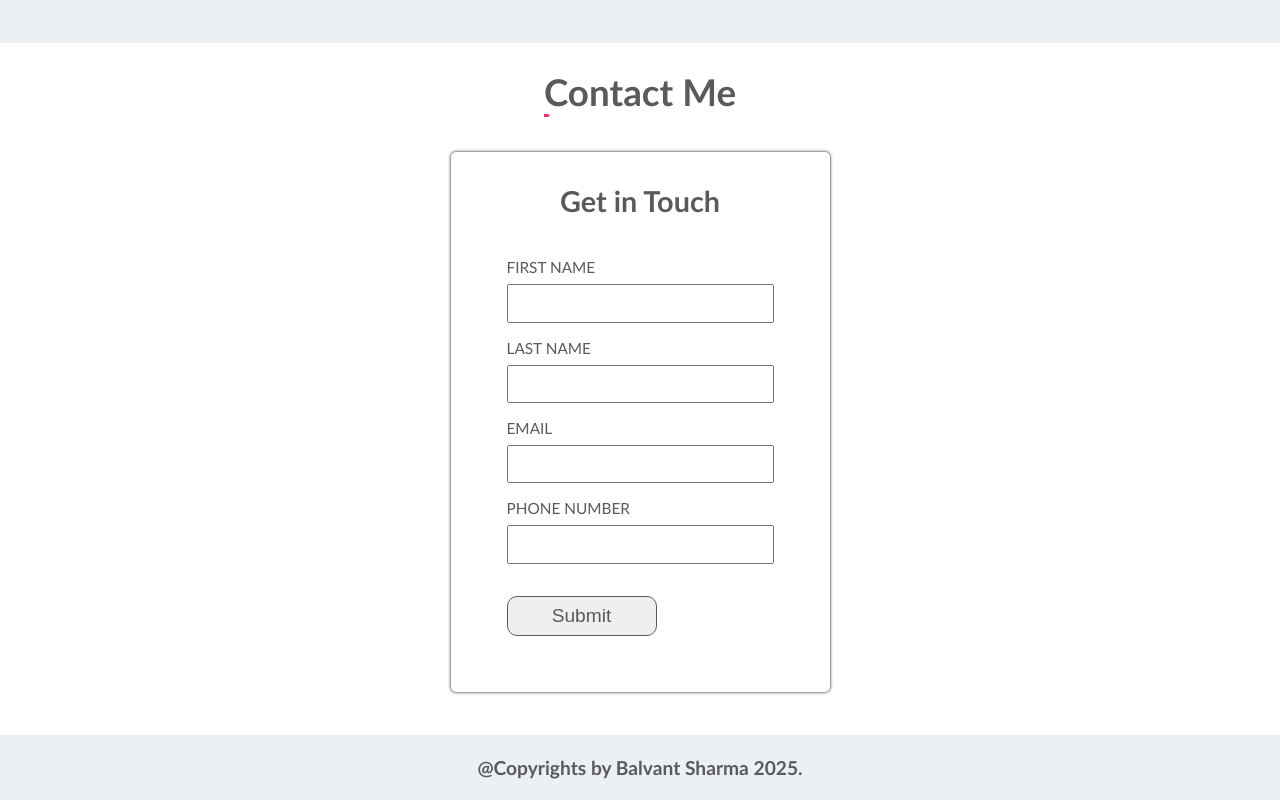
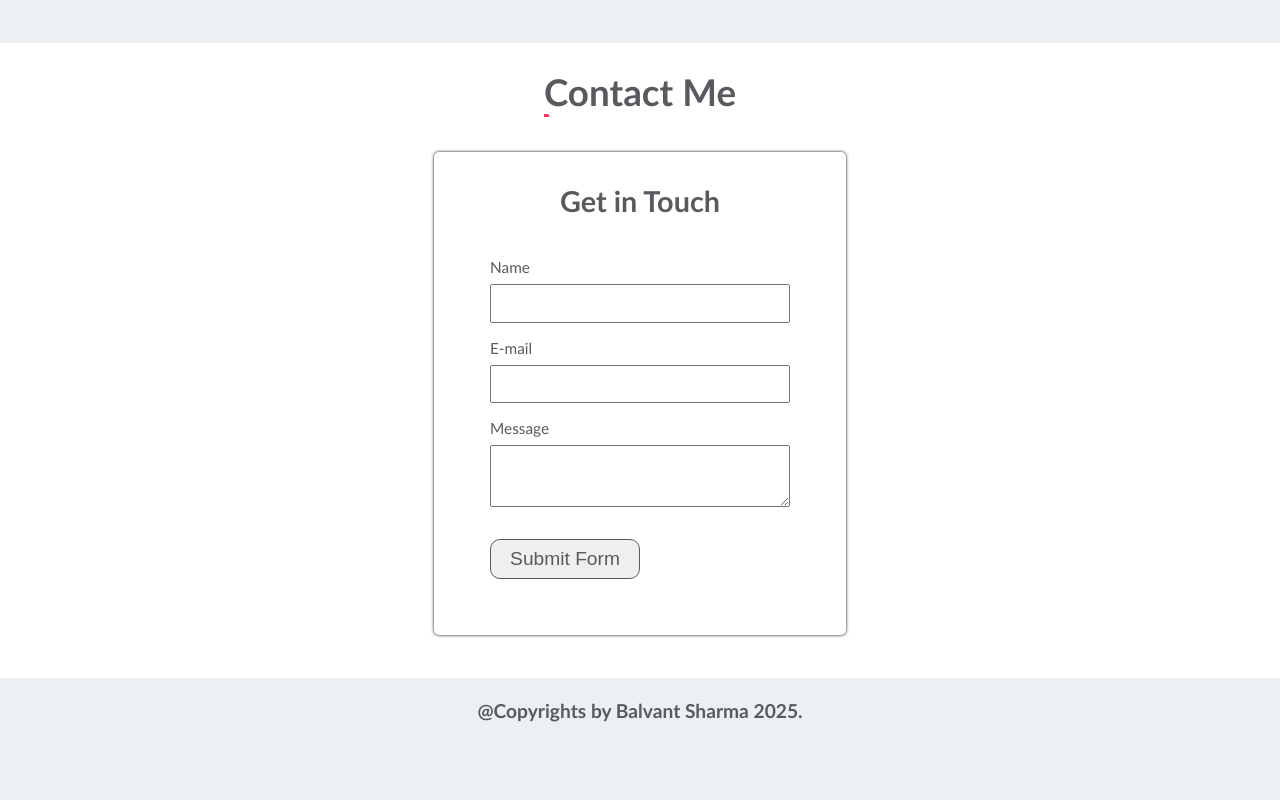
Before and after one commit to 91Balvant/Portfolio, a plain HTML site: page index.html in a window 1280 px wide. Shown: the part 2357-3157 px from the top of the page. After the commit the page ends 3100 px from the top, so only its background shows below. Drawn offline with Linux system fonts and the light colour scheme.

Commit message:
Update index.html

```diff
--- a/index.html
+++ b/index.html
@@ -4,13 +4,13 @@
     <meta charset="UTF-8">
     <meta name="viewport" content="width=device-width, initial-scale=1.0">
     <link rel="stylesheet" href="https://cdnjs.cloudflare.com/ajax/libs/font-awesome/6.7.2/css/all.min.css" integrity="sha512-Evv84Mr4kqVGRNSgIGL/F/aIDqQb7xQ2vcrdIwxfjThSH8CSR7PBEakCr51Ck+w+/U6swU2Im1vVX0SVk9ABhg==" crossorigin="anonymous" referrerpolicy="no-referrer" />
-    <title>Portfilio</title>
+    <title>Portfolio</title>
     <link rel="shortcut icon" href="./img/logo.png" type="image/x-icon">
     <link rel="stylesheet" href="./css/style.css">
 
 </head>
 <body>
-<header >
+<header>
     <nav>
         <div class="logo"><a ><h1>Balvant Sharma</h1></a></div>
         <div class="navtiles">
@@ -33,7 +33,7 @@
         </ul>
      </div>
 </header>
-<div class="blank"></div>
+<!-- <div class="blank"></div> -->
 <div class="home" id="home">
     <div class="home_left">
         <p class="title">welcome to my world</p>
@@ -101,18 +101,18 @@
     <div class="main_contact">
         <div class="contact_data">
             <div class="title"><h1>Get in Touch</h1></div>
-            <form>
-                <div class="fname"><span>FIRST NAME </span><input type="text"  required></div>
-                <div class="lname"><span>LAST NAME  </span><input type="text" required></div>
-                <div class="email"><span>EMAIL  </span><input type="email" required></div>
-                <div class="number"><span>PHONE NUMBER  </span><input type="number" required></div>
-                <button type="submit">Submit</button>
+            <form action="https://api.web3forms.com/submit" method="POST" id="contact-form">
+                <input type="hidden" name="access_key" value="fdbcc28d-9257-428b-8c37-7cb59b590c1a">
+                <div class="fname"><span>Name </span><input type="text" name="name" required></div>
+                <div class="lname"><span>E-mail  </span><input type="email" name="email" required></div>
+                <div class="email"><span>Message </span><textarea name="message" required></textarea></div>
+                <button type="submit" class="submit_btn">Submit Form</button>
             </form>
         </div>
     </div>
 </div>
 <footer>
-    <h1>@Copyrights by Balvant Sharma 2025.</h1>
+    <h1>@Copyrights by Balvant Sharma <script>document.write(new Date().getFullYear())</script>.</h1>
 </footer>
 
   <script src="./js/script.js"></script>
```
